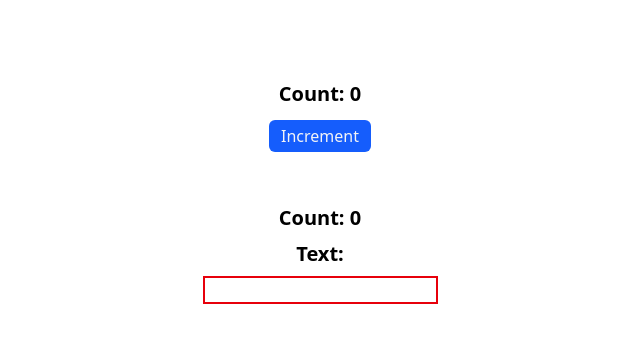
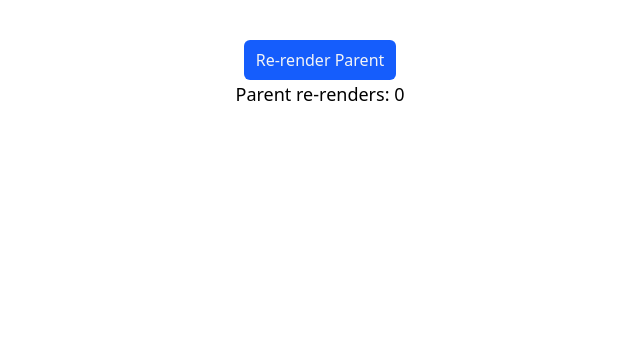
Before and after one commit to MukitHossen7/Polishing-React.js, a React (Vite) app in the folder use-memo/: page / in a window 1280 px wide. Shown: the top 342 px of the page, without its empty margins (320-960 px from the left). Built offline with nearby package versions, Linux system fonts and the light colour scheme.

Commit message:
feat: replace Count component with MemoParentComponent for improved state management

```diff
--- a/use-memo/src/App.jsx
+++ b/use-memo/src/App.jsx
@@ -1,9 +1,9 @@
-import Count from "./components/Count";
+import MemoParentComponent from "./components/MemoParentComponent";
 
 function App() {
   return (
     <>
-      <Count></Count>
+      <MemoParentComponent></MemoParentComponent>
     </>
   );
 }
--- /dev/null
+++ b/use-memo/src/components/MemoParentComponent.jsx
@@ -0,0 +1,18 @@
+import { useState } from "react";
+
+const MemoParentComponent = () => {
+  const [count, setCount] = useState(0);
+  return (
+    <div className="flex flex-col justify-center items-center pt-10">
+      <button
+        onClick={() => setCount(count + 1)}
+        className="px-3 py-2 bg-blue-600 rounded-md text-gray-100"
+      >
+        Re-render Parent
+      </button>
+      <p className="text-lg font-medium">Parent re-renders: {count}</p>
+    </div>
+  );
+};
+
+export default MemoParentComponent;
```
